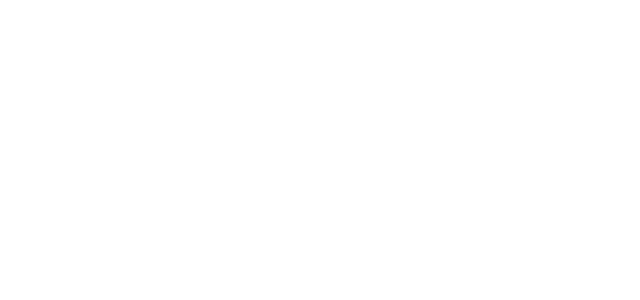
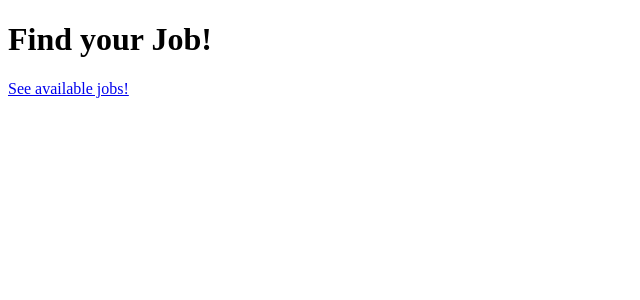
Before and after one commit to SDBarata/FindAJob, a React (Create React App) app in the folder frontend/: page / in a window 1280 px wide. Before the commit this address had no page. Shown: the top 300 px of the page, without its empty margins (0-640 px from the left). Built offline with nearby package versions, Linux system fonts and the light colour scheme.

Commit message:
Create Home page and restruturing frontend

```diff
--- a/frontend/src/App.js
+++ b/frontend/src/App.js
@@ -1,5 +1,5 @@
 import React from "react";
-import Routing from "./routes/routes";
+import Routing from "./routes";
 
 function App() {
   return <Routing />;
--- a/frontend/src/components/GetJobs/GetJobs.js
+++ b/frontend/src/components/GetJobs/GetJobs.js
@@ -1,6 +1,6 @@
 import React, { useState, useEffect } from "react";
 import axios from "axios";
-import ShowJobs from "../ShowJobs/ShowJobs";
+import ShowJobs from "../../pages/ShowJobs";
 //import api from "../../services/api";
 
 export default function GetJobs() {
@@ -20,7 +20,7 @@
       }
     };
     getJobs();
-  }, []);
+  }, [jobs]);
 
   function deleteJob(id) {
     setJobs(jobs.filter((listOfJobs, index) => index !== id));
@@ -42,17 +42,3 @@
     </div>
   );
 }
-
-/* function getAllJobs(event) {
-  event.preventDefault();
-  console.log("Dá não?");
-  const getJobs = async () => {
-    const response = await axios.get(baseURL);
-    setJobs(response.data);
-  };
-  getJobs();
-}
-console.log(jobs);
-<form>
-  <button onClick={getAllJobs}>Get available jobs!</button>
-</form>;  */
--- a/frontend/src/components/SearchJob/SearchJob.js
+++ /dev/null
@@ -1,5 +0,0 @@
-import React from "react";
-
-function SearchJob() {
-  return <div></div>;
-}
--- /dev/null
+++ b/frontend/src/pages/Home.js
@@ -0,0 +1,11 @@
+import React from "react";
+import { Link } from "react-router-dom";
+
+export default function Home() {
+  return (
+    <div>
+      <h1>Find your Job!</h1>
+      <Link to="/jobs">See available jobs!</Link>
+    </div>
+  );
+}
--- a/frontend/src/routes/routes.js
+++ b/frontend/src/routes.js
@@ -1,12 +1,14 @@
 import React from "react";
 import { Routes, Route, BrowserRouter } from "react-router-dom";
 
-import GetJobs from "../components/GetJobs/GetJobs";
+import GetJobs from "./components/GetJobs/GetJobs";
+import Home from "./pages/Home";
 
 export default function Routing() {
   return (
     <BrowserRouter>
       <Routes>
+        <Route path="/" element={<Home />} />
         <Route path="/jobs" element={<GetJobs />} />
       </Routes>
     </BrowserRouter>
```
Also changed, not shown: frontend/src/components/Header/Header.js (deleted, +0 -11 lines), frontend/src/components/JobEntry/JobEntry.js (deleted, +0 -11 lines), frontend/src/pages/ShowJobs.js (renamed from frontend/src/components/ShowJobs/ShowJobs.js).
